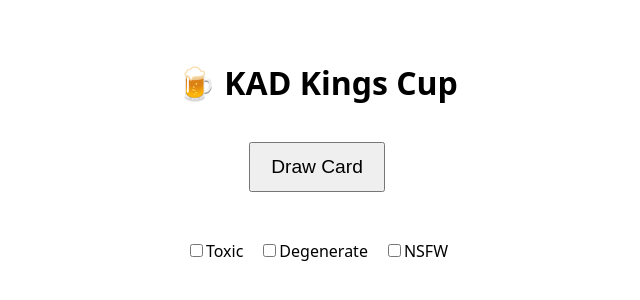
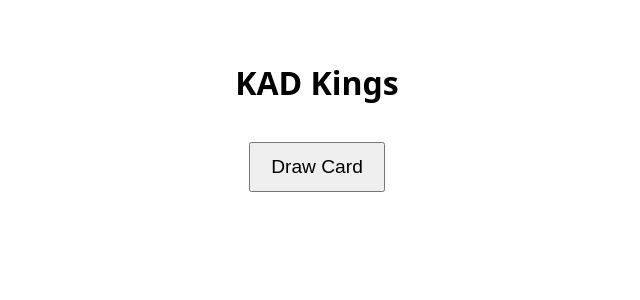
Before and after one commit to wbgl-blip/Visual-, a React (Vite) app: page / in a window 1280 px wide. Shown: the top 300 px of the page, without its empty margins (323-963 px from the left). Built offline with nearby package versions, Linux system fonts and the light colour scheme.

Commit message:
Update App.jsx

```diff
--- a/src/App.jsx
+++ b/src/App.jsx
@@ -1,113 +1,46 @@
 import { useState } from "react";
 import "./App.css";
 
-const cards = [
-  { rank: "A", text: "Waterfall – everyone drinks" },
-  { rank: "2", text: "You – pick someone to drink" },
-  { rank: "3", text: "Me – you drink" },
-  { rank: "4", text: "Floor – last one drinks" },
-  { rank: "5", text: "Guys drink" },
-  { rank: "6", text: "Girls drink" },
-  { rank: "7", text: "Heaven – last one drinks" },
-  { rank: "8", text: "Mate – pick a drinking buddy" },
-  { rank: "9", text: "Rhyme – mess up, drink" },
-  { rank: "10", text: "Categories – mess up, drink" },
-  { rank: "J", text: "Thumb Master 👆" },
-  { rank: "Q", text: "Questions – answer last, drink" },
-  { rank: "K", text: "Make a Rule 👑" }
+const RULES = [
+  { card: "A", text: "Waterfall – everyone drinks" },
+  { card: "2", text: "You – pick someone to drink" },
+  { card: "3", text: "Me – you drink" },
+  { card: "4", text: "Floor – last to touch drinks" },
+  { card: "5", text: "Guys drink" },
+  { card: "6", text: "Girls drink" },
+  { card: "7", text: "Heaven – last to raise hand drinks" },
+  { card: "8", text: "Mate – pick a drinking buddy" },
+  { card: "9", text: "Rhyme – loser drinks" },
+  { card: "10", text: "Categories – loser drinks" },
+  { card: "J", text: "Thumb Master" },
+  { card: "Q", text: "Question Master" },
+  { card: "K", text: "Make a rule" }
 ];
 
-const medals = {
-  normal: [
-    "Clutch Sip",
-    "Last Man Standing",
-    "Stone Face"
-  ],
-  toxic: [
-    "Certified Menace",
-    "Emotional Damage",
-    "Chaos Agent"
-  ],
-  degenerate: [
-    "Absolute Degenerate",
-    "No Self Respect",
-    "Gremlin Energy"
-  ],
-  nsfw: [
-    "HR Violation",
-    "Unholy Thoughts",
-    "Too Far Bro"
-  ]
-};
-
-export default function App() {
-  const [card, setCard] = useState(null);
-  const [medal, setMedal] = useState(null);
-
-  const [showToxic, setShowToxic] = useState(false);
-  const [showDegenerate, setShowDegenerate] = useState(false);
-  const [showNSFW, setShowNSFW] = useState(false);
+function App() {
+  const [current, setCurrent] = useState(null);
 
   function drawCard() {
-    const newCard = cards[Math.floor(Math.random() * cards.length)];
-    setCard(newCard);
-
-    let pool = [...medals.normal];
-    if (showToxic) pool = pool.concat(medals.toxic);
-    if (showDegenerate) pool = pool.concat(medals.degenerate);
-    if (showNSFW) pool = pool.concat(medals.nsfw);
-
-    const newMedal = pool[Math.floor(Math.random() * pool.length)];
-    setMedal(newMedal);
+    const random = RULES[Math.floor(Math.random() * RULES.length)];
+    setCurrent(random);
   }
 
   return (
     <div className="app">
-      <h1>🍺 KAD Kings Cup</h1>
+      <h1>KAD Kings</h1>
 
-      <button onClick={drawCard}>Draw Card</button>
+      <button onClick={drawCard}>
+        Draw Card
+      </button>
 
-      {card && (
+      {current && (
         <div className="card">
-          <h2>{card.rank}</h2>
-          <p>{card.text}</p>
+          <h2>{current.card}</h2>
+          <p>{current.text}</p>
         </div>
       )}
-
-      {medal && (
-        <div className="medal">
-          🏅 {medal}
-        </div>
-      )}
-
-      <div className="toggles">
-        <label>
-          <input
-            type="checkbox"
-            checked={showToxic}
-            onChange={() => setShowToxic(!showToxic)}
-          />
-          Toxic
-        </label>
-
-        <label>
-          <input
-            type="checkbox"
-            checked={showDegenerate}
-            onChange={() => setShowDegenerate(!showDegenerate)}
-          />
-          Degenerate
-        </label>
-
-        <label>
-          <input
-            type="checkbox"
-            checked={showNSFW}
-            onChange={() => setShowNSFW(!showNSFW)}
-          />
-          NSFW
-        </label>
-      </div>
     </div>
   );
 }
+
+export default App;
```
